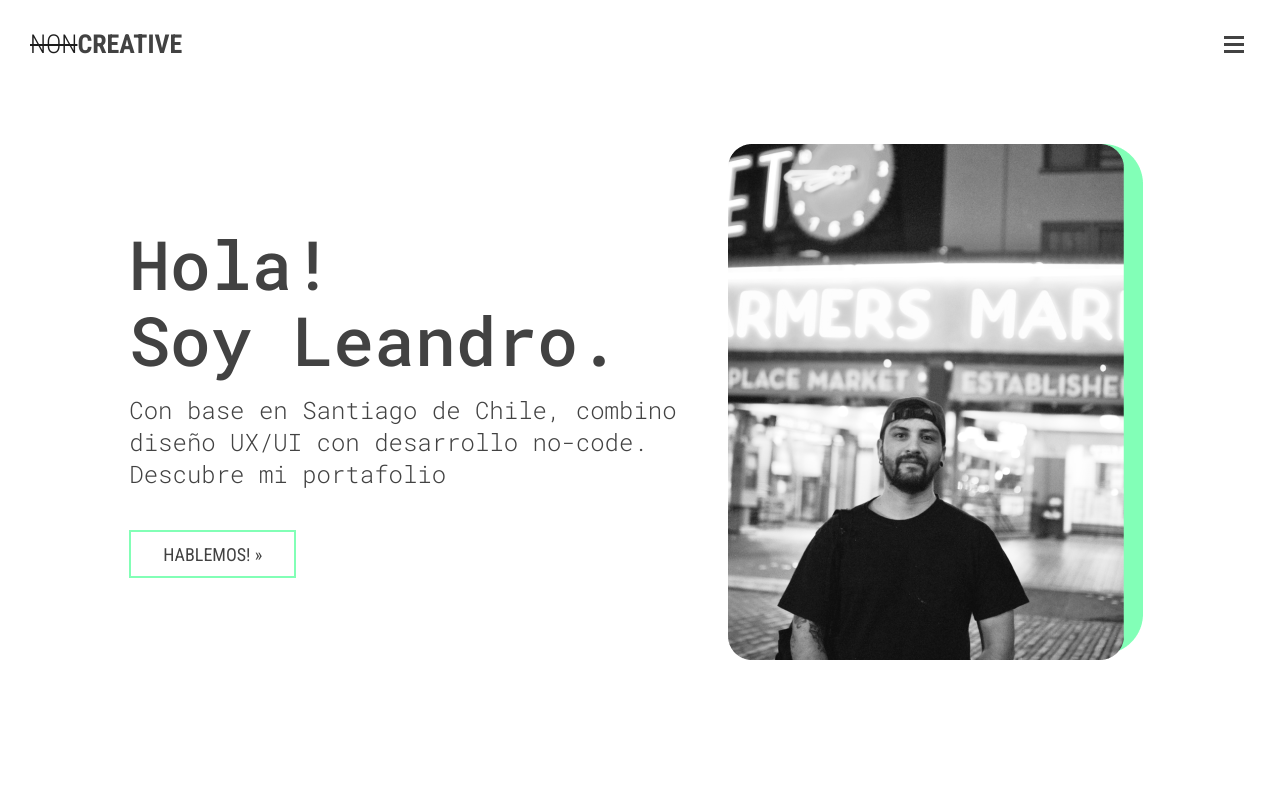
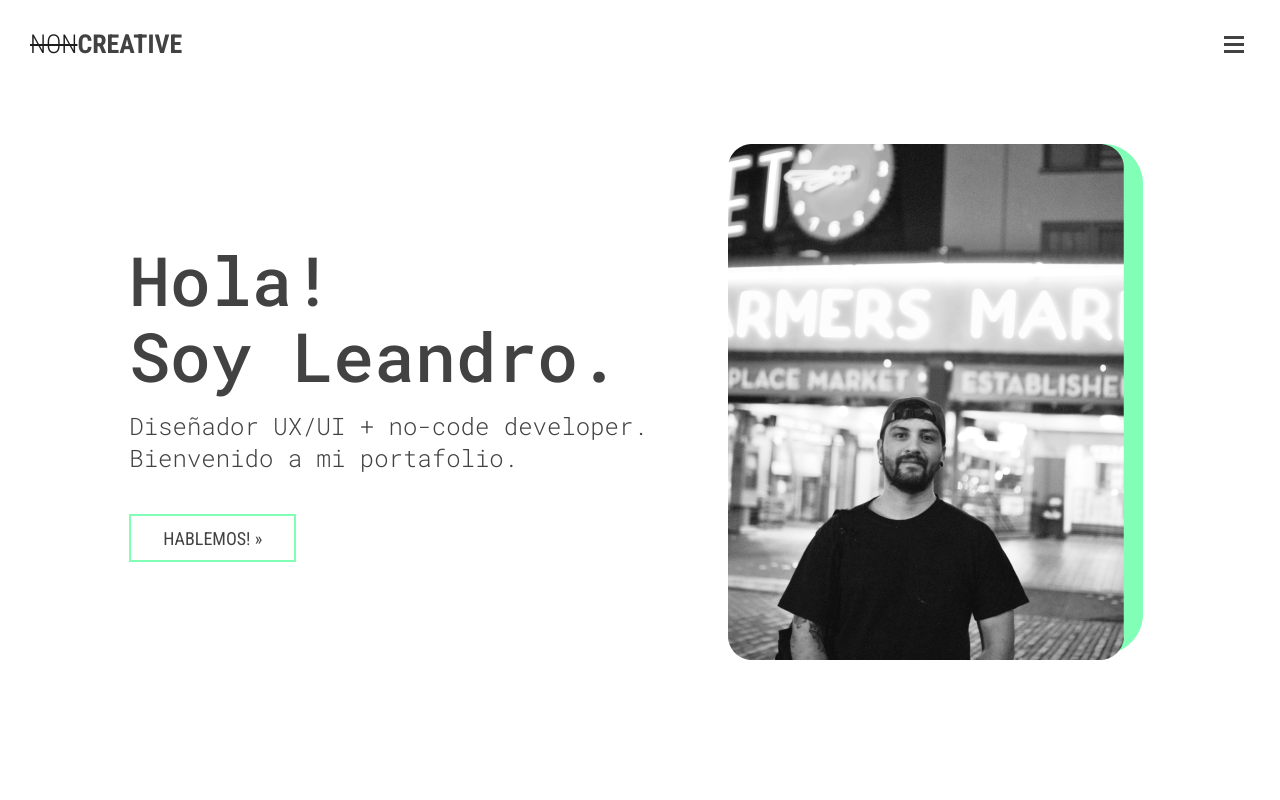
Before and after one commit to leandrofuenzalida/leandrofuenzalida.github.io, a plain HTML site: page index.html in a window 1280 px wide. Shown: the top 800 px of the page. Drawn offline with nearby package versions, Linux system fonts and the light colour scheme.

Commit message:
FIX: Subheading Copy

```diff
--- a/index.html
+++ b/index.html
@@ -82,7 +82,8 @@
           Hola! <BR>Soy Leandro.
         </h1>
         <h2>
-          Con base en Santiago de Chile, combino diseño UX/UI con desarrollo no-code. Descubre mi portafolio
+          Diseñador UX/UI + no-code developer.<br>
+          Bienvenido a mi portafolio.
         </h2>
         <a href="#contact">
           <button class="button-primary m-t-40">HABLEMOS! »</button>
```
